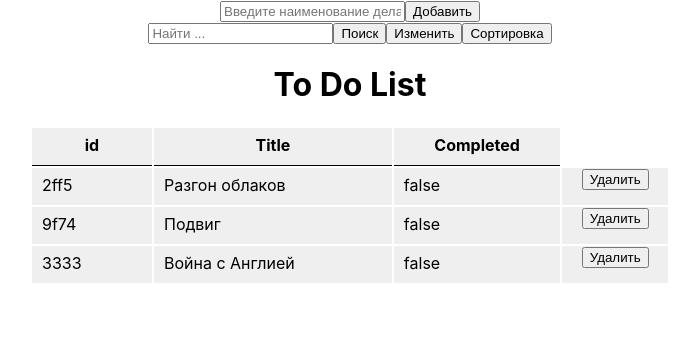
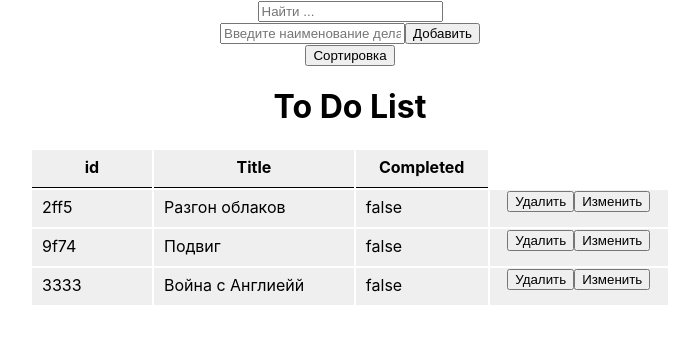
Before and after one commit to psa428/mod2_context, a React (Create React App) app: page / in a window 1280 px wide. Shown: the top 344 px of the page, without its empty margins (290-989 px from the left). Built offline with nearby package versions, Linux system fonts and the light colour scheme; data requests are answered from the project's data file.

Commit message:
mod2_server_2_final_changed

```diff
--- a/src/App.js
+++ b/src/App.js
@@ -12,6 +12,7 @@ function App() {
   const [idRec, setIdRec] = useState('');
 
   const [title, setTitle] = useState("");
+  const [stat, setStat] = useState(false) ;
 
 
 
@@ -44,7 +45,7 @@ function App() {
       })
           .then((rawResponse) => rawResponse.json())
           .then((response) => {
-              console.log('Запись добавлена, ответ сервера:', response);
+
               setRefreshRecords(!refreshRecords);
           })
           .finally(() => setIsCreating(false));
@@ -56,8 +57,8 @@ function App() {
       return;
 
     let newTitle = title;
-    let newStat = false;
-    setIsUpdating(true);
+    let newStat = stat;
+    // setIsUpdating(true);
 
     fetch('http://localhost:3005/records/' + idRec, {
         method: 'PUT',
@@ -69,7 +70,7 @@ function App() {
     })
         .then((rawResponse) => rawResponse.json())
         .then((response) => {
-            console.log('Запись обновлена, ответ сервера:', response);
+
             setRefreshRecords(!refreshRecords);
         })
         .finally(() => {
@@ -92,23 +93,13 @@ const requestDeleteRecord = (id) => {
   })
       .then((rawResponse) => rawResponse.json())
       .then((response) => {
-          console.log('Запись удалена, ответ сервера: ', response);
+
           setRefreshRecords(!refreshRecords);
       })
       .finally(() => setIsDeleting(false));
 };
 
-    const requestSearchRecord = () => {
-      for (let rec of records){
-        if (rec.title.indexOf(strSearch) >= 0) {
-          setIdRec(rec.id);
-          setTitle(rec.title);
-          break;
-        };
-      }
 
-
-    }
 
     const requestSortRecords = () => {
       let arr = [...records];
@@ -126,6 +117,11 @@ const requestDeleteRecord = (id) => {
 
   return (
     <div className="App">
+      <input
+          value={strSearch}
+          onChange={event => setStrSearch(event.target.value)}
+          type="text"
+          placeholder='Найти ...' />
       <div className='add-record'>
         <input
           value={title}
@@ -141,26 +137,32 @@ const requestDeleteRecord = (id) => {
       </div>
 
       <div className="button-panel">
-        <input
-          value={strSearch}
-          onChange={event => setStrSearch(event.target.value)}
-          type="text"
-          placeholder='Найти ...' />
 
-        <button
-          onClick={requestSearchRecord}>
-                  Поиск
-        </button>
 
-        <button
-                disabled={isUpdating}
-                onClick={requestUpdateRecord}
-            >Изменить
-        </button>
+
 
         <button
           onClick={requestSortRecords}>
                   Сортировка
+        </button>
+      </div>
+      <div className='update-record' hidden={!isUpdating}>
+        <input
+          value={title}
+          onChange={event => setTitle(event.target.value)}
+          type="text"
+        />
+
+        <input
+          value={stat}
+          onChange={event => setStat(event.target.value)}
+          type="text"
+        />
+
+        <button
+          disabled={isCreating}
+          onClick={requestUpdateRecord}
+            >Сохранить
         </button>
       </div>
         <h1>To Do List</h1>
@@ -188,6 +190,18 @@ const requestDeleteRecord = (id) => {
                         onClick={() => {requestDeleteRecord(id)}}>
                                 Удалить
                       </button>
+                      <button
+                        disabled={isUpdating}
+                        onClick={() => {
+                          setIsUpdating(true)
+                          setTitle(title);
+                          setStat(completed);
+                          setIdRec(id);
+
+                        }
+                        }>
+                        Изменить
+                      </button>
                     </tr>
 
                   ))
--- a/src/db.json
+++ b/src/db.json
@@ -7,13 +7,13 @@
     },
     {
       "title": "Подвиг ",
-      "completed": false,
+      "completed": "false",
       "id": "9f74"
     },
     {
-      "id": "3333",
-      "title": "Война с Англией",
-      "completed": false
+      "title": "Война с Англиейй",
+      "completed": false,
+      "id": "3333"
     }
   ]
 }
```
